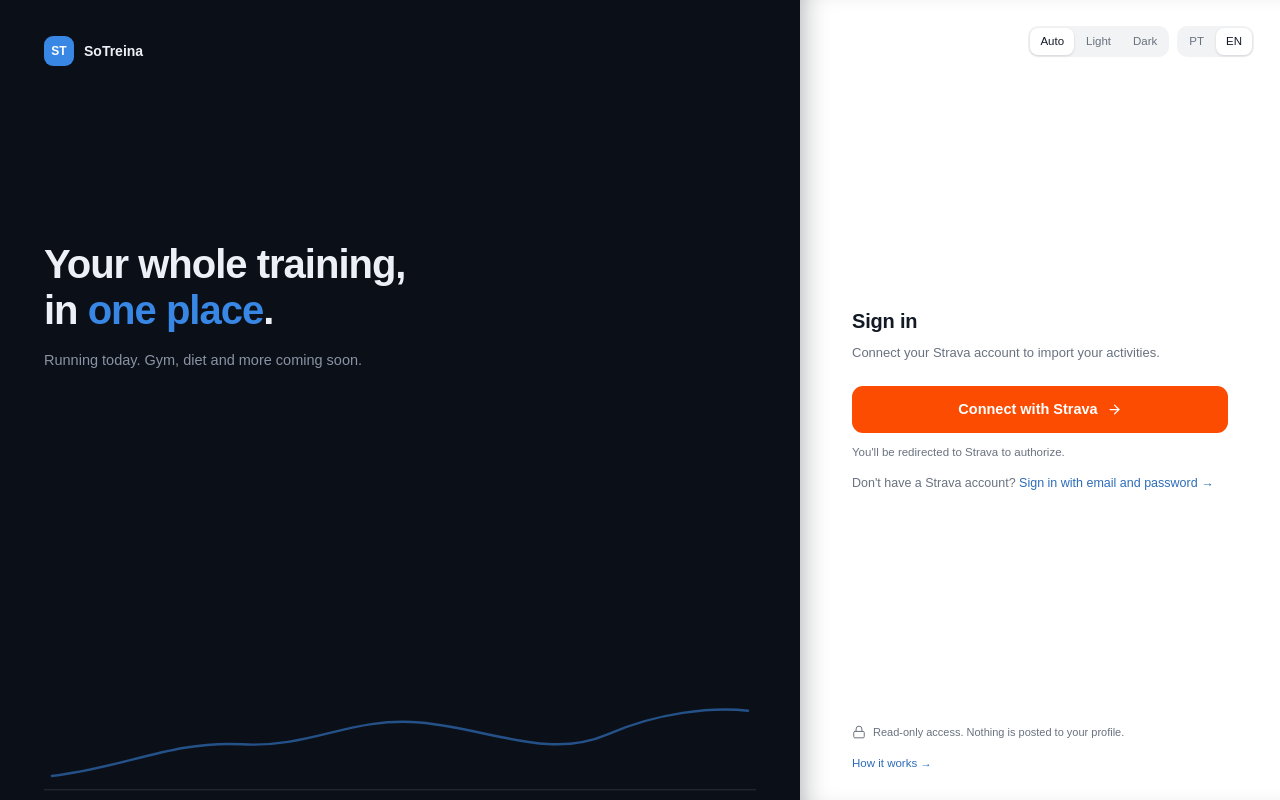
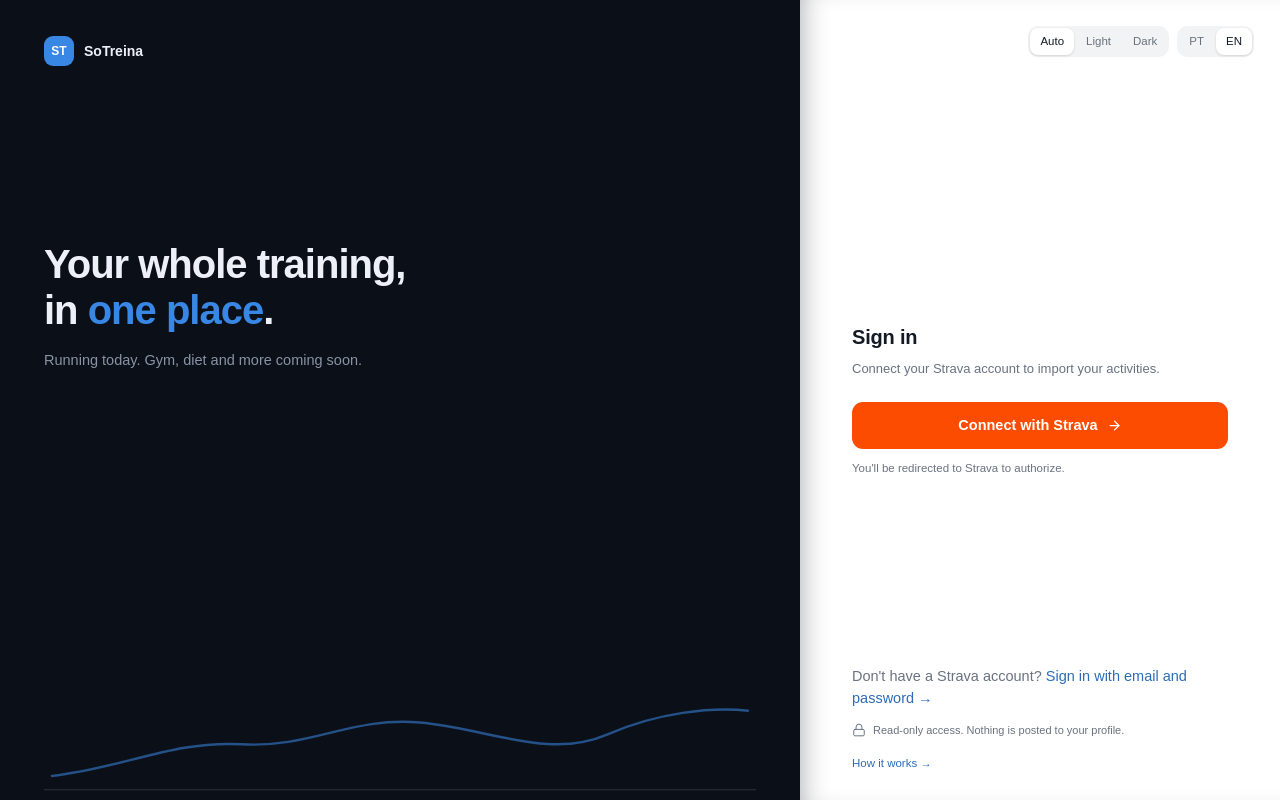
Before and after one commit to Feroleto/strava_dashboard, a React (Vite) app in the folder client/: page / in a window 1280 px wide. Built offline with nearby package versions, Linux system fonts and the light colour scheme; no server answers.

Commit message:
style: moving login page infos to the bottom

```diff
--- a/client/src/features/auth/LoginPage.tsx
+++ b/client/src/features/auth/LoginPage.tsx
@@ -477,11 +477,15 @@
             <p className="mt-[11px] text-[11.5px] text-muted-foreground">
               {t('login.redirectNotice')}
             </p>
+          </div>
+        )}
 
+        <div className="mt-6 flex flex-col items-center gap-3 md:absolute md:bottom-[26px] md:left-[52px] md:right-[52px] md:mt-0 md:items-stretch">
+          {view === 'main' && (
             <button
               type="button"
               onClick={openForm}
-              className="mt-3 text-left text-[12.5px] leading-[1.5]"
+              className="self-center text-center text-[14.5px] leading-[1.5] md:self-start md:text-left"
             >
               <span className="text-muted-foreground">
                 {t('login.emailCtaPrefix')}{' '}
@@ -490,10 +494,7 @@
                 {t('login.emailCtaLink')}
               </span>
             </button>
-          </div>
-        )}
-
-        <div className="mt-6 flex flex-col items-center gap-[10px] md:absolute md:bottom-[26px] md:left-[52px] md:right-[52px] md:mt-0 md:items-stretch">
+          )}
           <div className="flex items-start justify-center gap-[7px] text-muted-foreground md:justify-start">
             <Lock size={14} strokeWidth={1.7} className="mt-px shrink-0" />
             <span className="text-[11px] leading-[1.5]">
```
